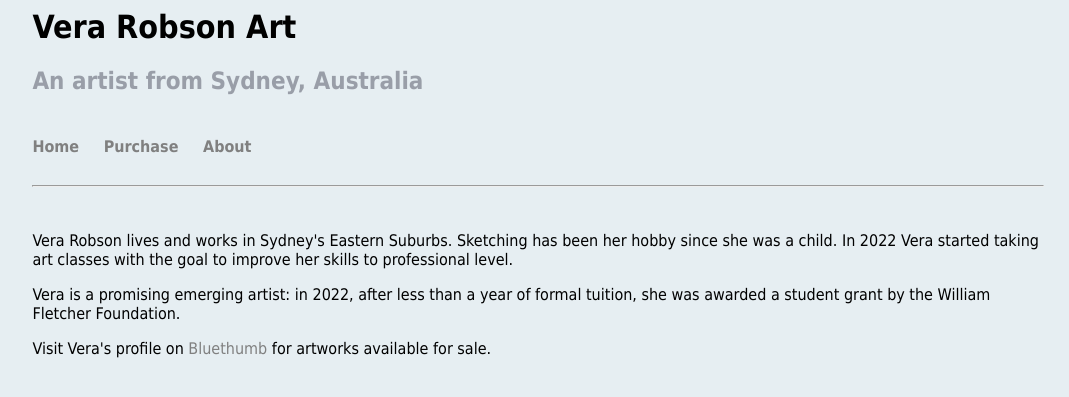
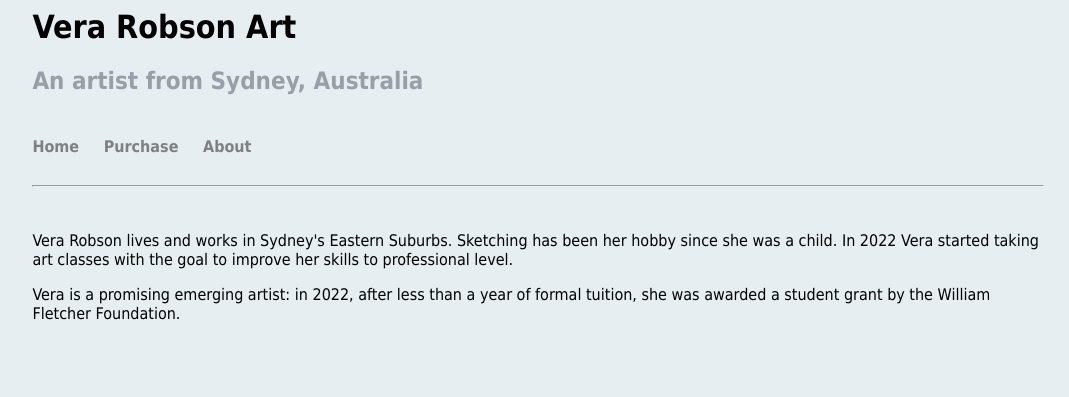
Before and after one commit to verarobsonart/verarobsonart.github.io, a Jekyll site: the page built from about.md, in a window 1280 px wide. Shown: the top 397 px of the page, without its empty margins (102-1171 px from the left). Built offline with Jekyll 4.4.1, drawn with Linux system fonts in a browser that asks for light colours.

Commit message:
Update about.md

```diff
--- a/about.md
+++ b/about.md
@@ -4,5 +4,3 @@ layout: default
 <p>Vera Robson lives and works in Sydney's Eastern Suburbs. Sketching has been her hobby since she was a child. In 2022 Vera started taking art classes with the goal to improve her skills to professional level.</p>
 
 <p>Vera is a promising emerging artist: in 2022, after less than a year of formal tuition, she was awarded a student grant by the William Fletcher Foundation.</p>
-
-<p>Visit Vera's profile on <a href="https://bluethumb.com.au/vera-robson">Bluethumb</a> for artworks available for sale.</p>
```
